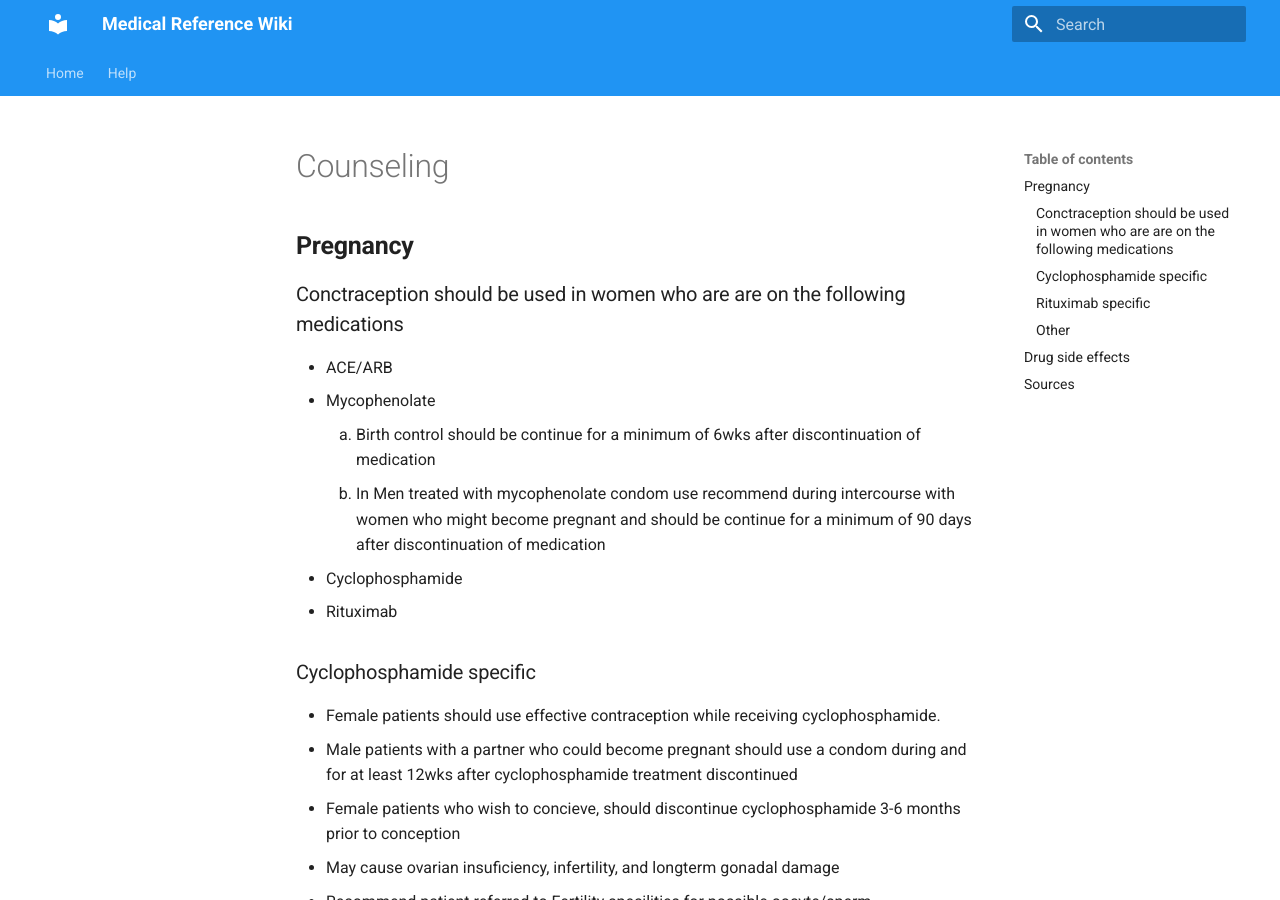
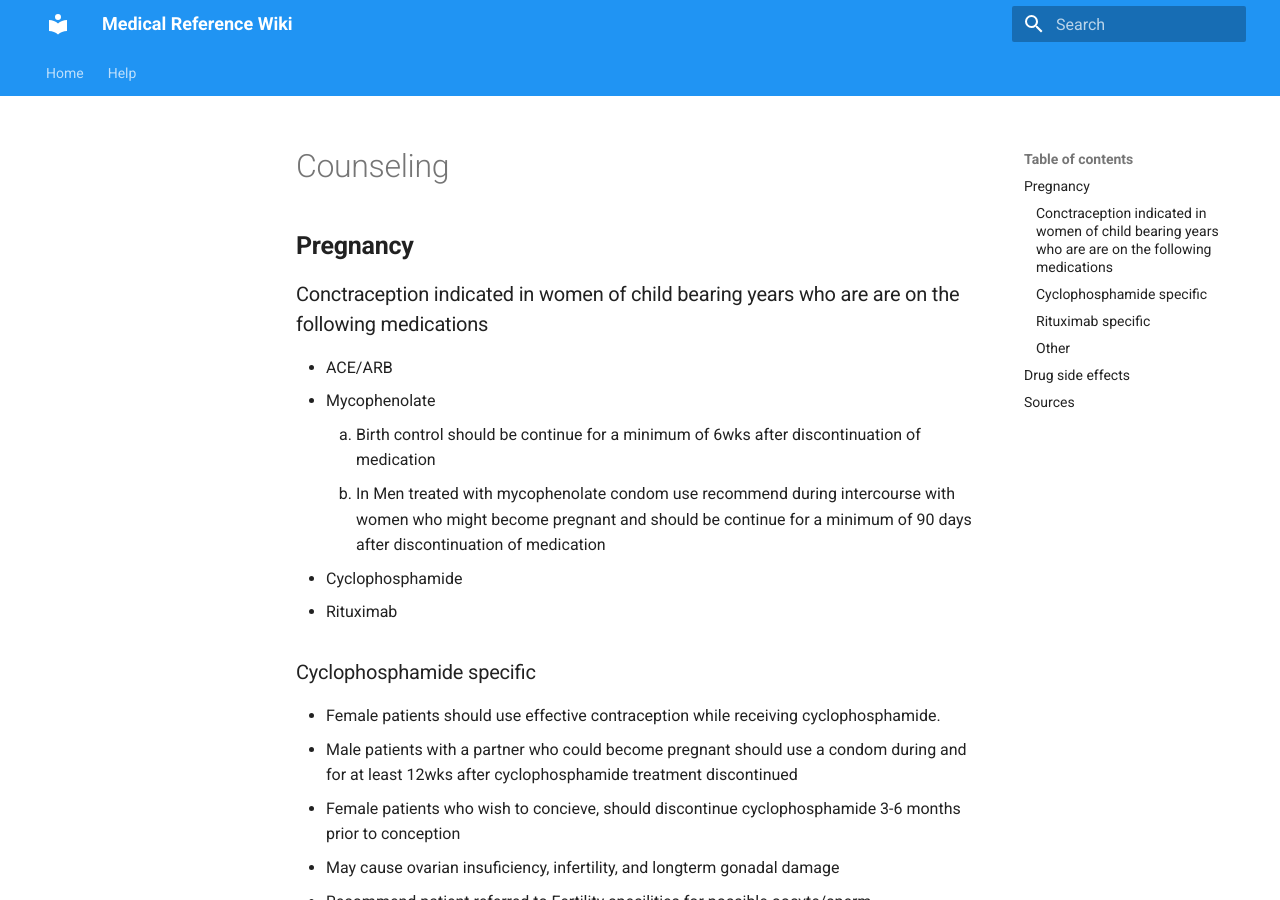
Before and after one commit to TTUNEPH2025/GN, an MkDocs documentation site: the page built from docs/Counseling.md, in a window 1280 px wide and 900 px high. Built offline with MkDocs 1.6.1 and Material for MkDocs 9.7.7, drawn with Linux system fonts in a browser that asks for light colours.

Commit message:
Update Counseling.md

```diff
--- a/docs/Counseling.md
+++ b/docs/Counseling.md
@@ -1,5 +1,5 @@
 ## **Pregnancy**
-### Conctraception should be used in women who are are on the following medications
+### Conctraception indicated in women of child bearing years who are are on the following medications
  * ACE/ARB
  * Mycophenolate
     1. Birth control should be continue for a minimum of 6wks after discontinuation of medication
```
